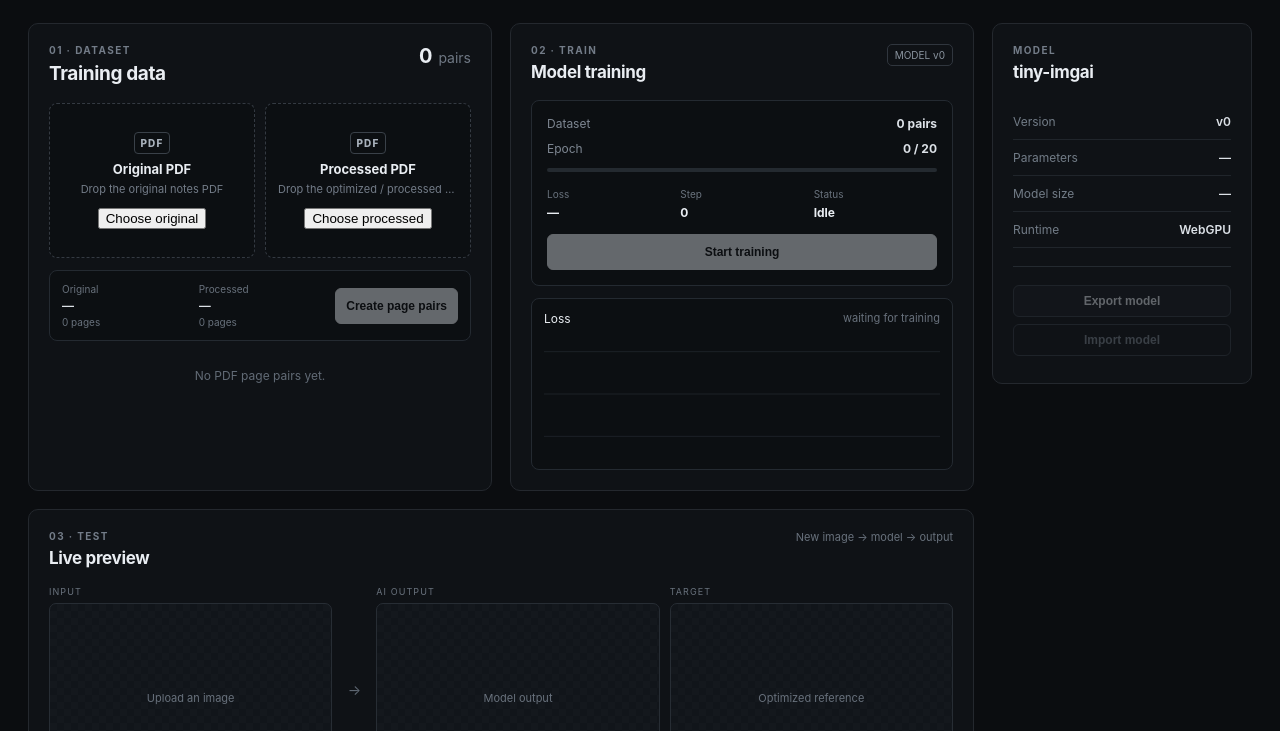
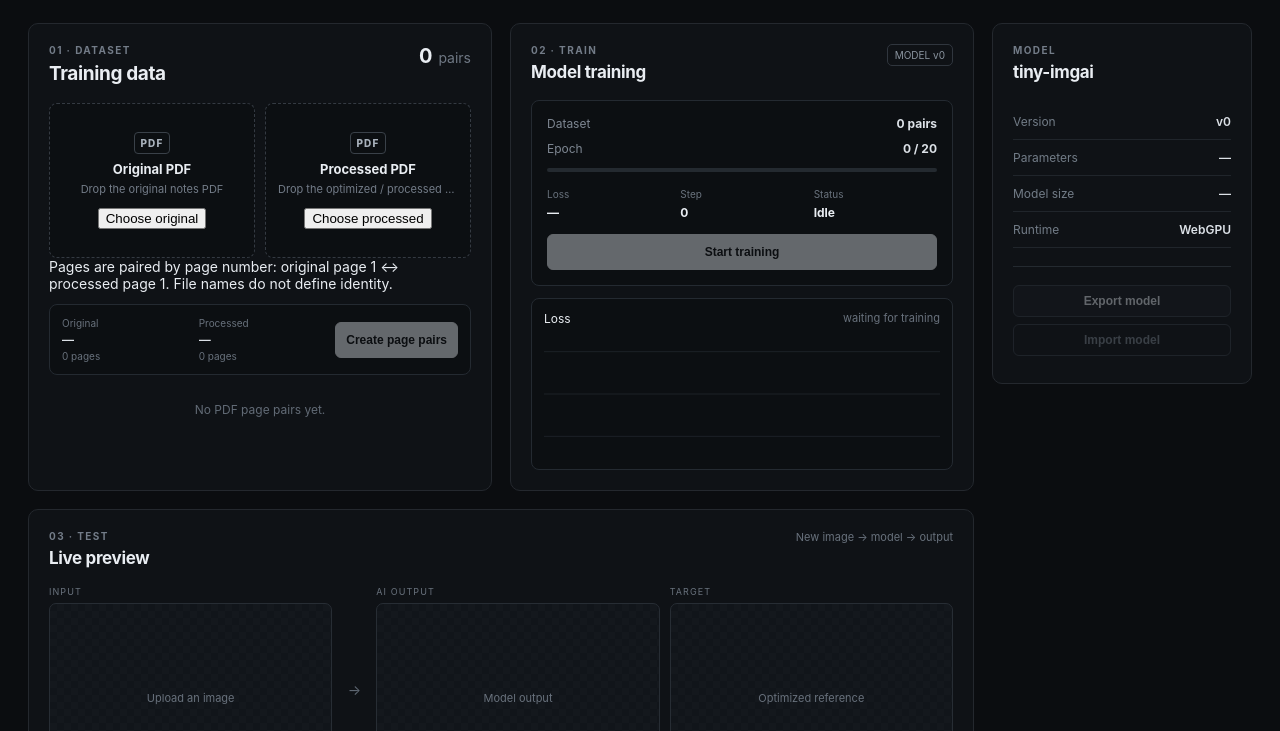
Before and after one commit to juyel-dev/tiny-imgai, a plain HTML site: page index.html in a window 1280 px wide. Shown: the part 69-800 px from the top of the page. Drawn offline with Linux system fonts and the light colour scheme.

Commit message:
ui: clarify UUID identity and page-index pairing

```diff
--- a/index.html
+++ b/index.html
@@ -36,6 +36,7 @@
           <input id="processedInput" type="file" accept="application/pdf,.pdf" hidden>
         </div>
       </div>
+      <div class="pair-rule">Pages are paired by page number: original page 1 ↔ processed page 1. File names do not define identity.</div>
       <div class="pdf-summary" id="pdfSummary">
         <div><span>Original</span><b id="originalFile">—</b><small id="originalPages">0 pages</small></div>
         <div><span>Processed</span><b id="processedFile">—</b><small id="processedPages">0 pages</small></div>
```
